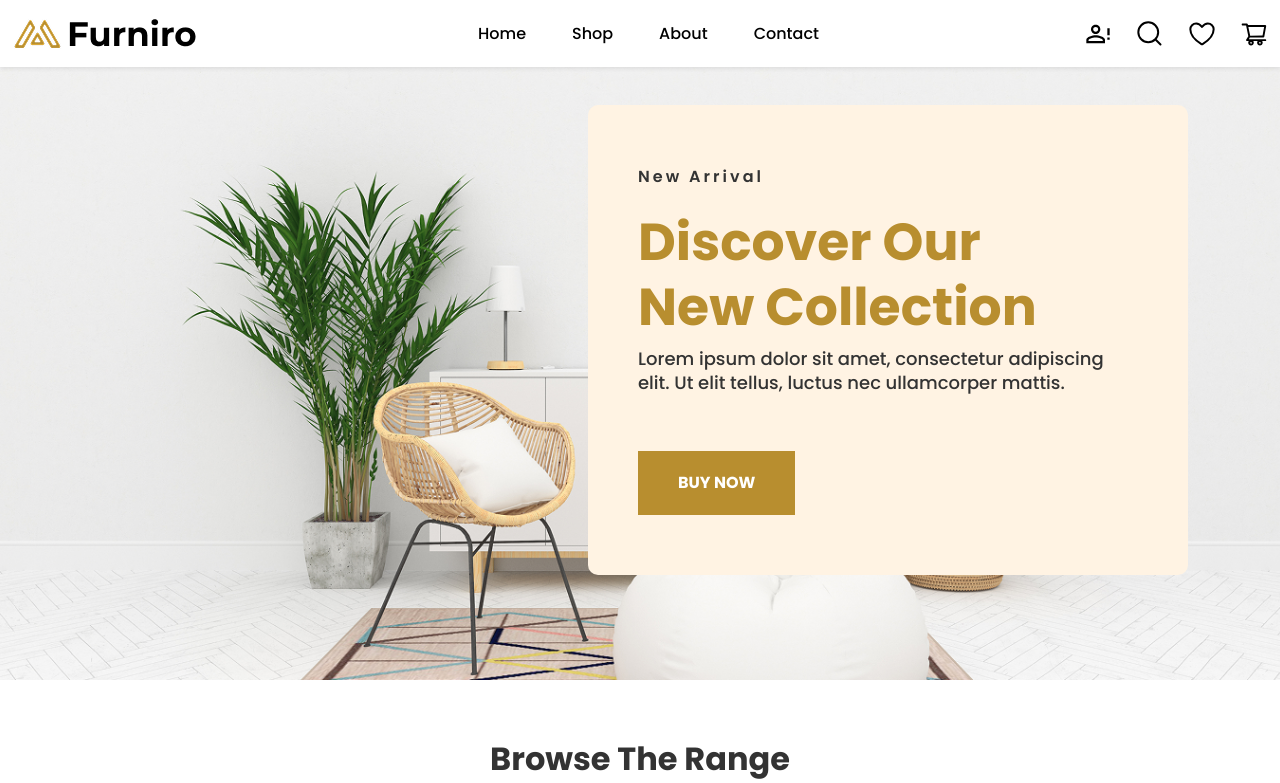
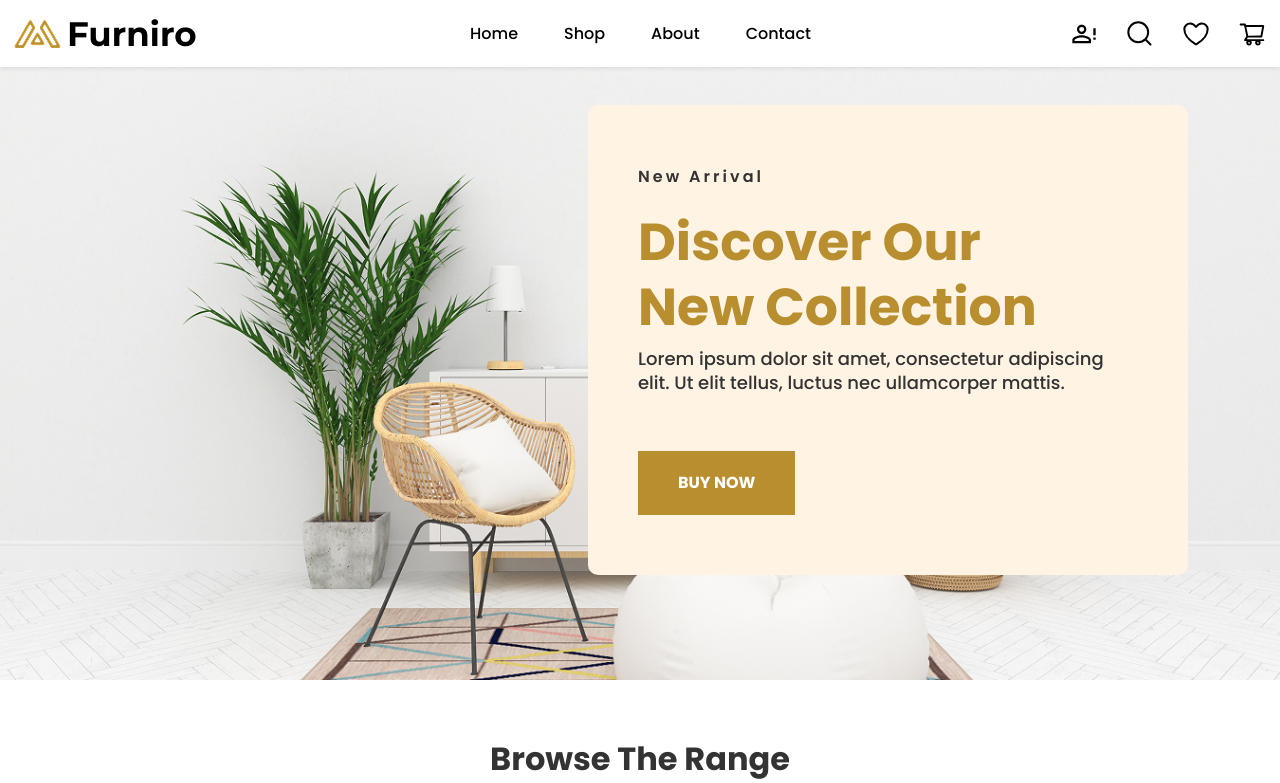
Before and after one commit to Tasmia-Chowdhury-Alif/Furniro, a plain HTML site: page index.html in a window 1280 px wide. Shown: the top 783 px of the page. Drawn offline with Linux system fonts and the light colour scheme.

Commit message:
padding for navbar-icons

```diff
--- a/style/style.css
+++ b/style/style.css
@@ -52,6 +52,7 @@ nav .toggleBtn {
     align-items: center;
     justify-content: center;
     transition: all 0.3s ease;
+    padding: 8px 2px;
 }
 
 .navbar-icons a svg path {
```
